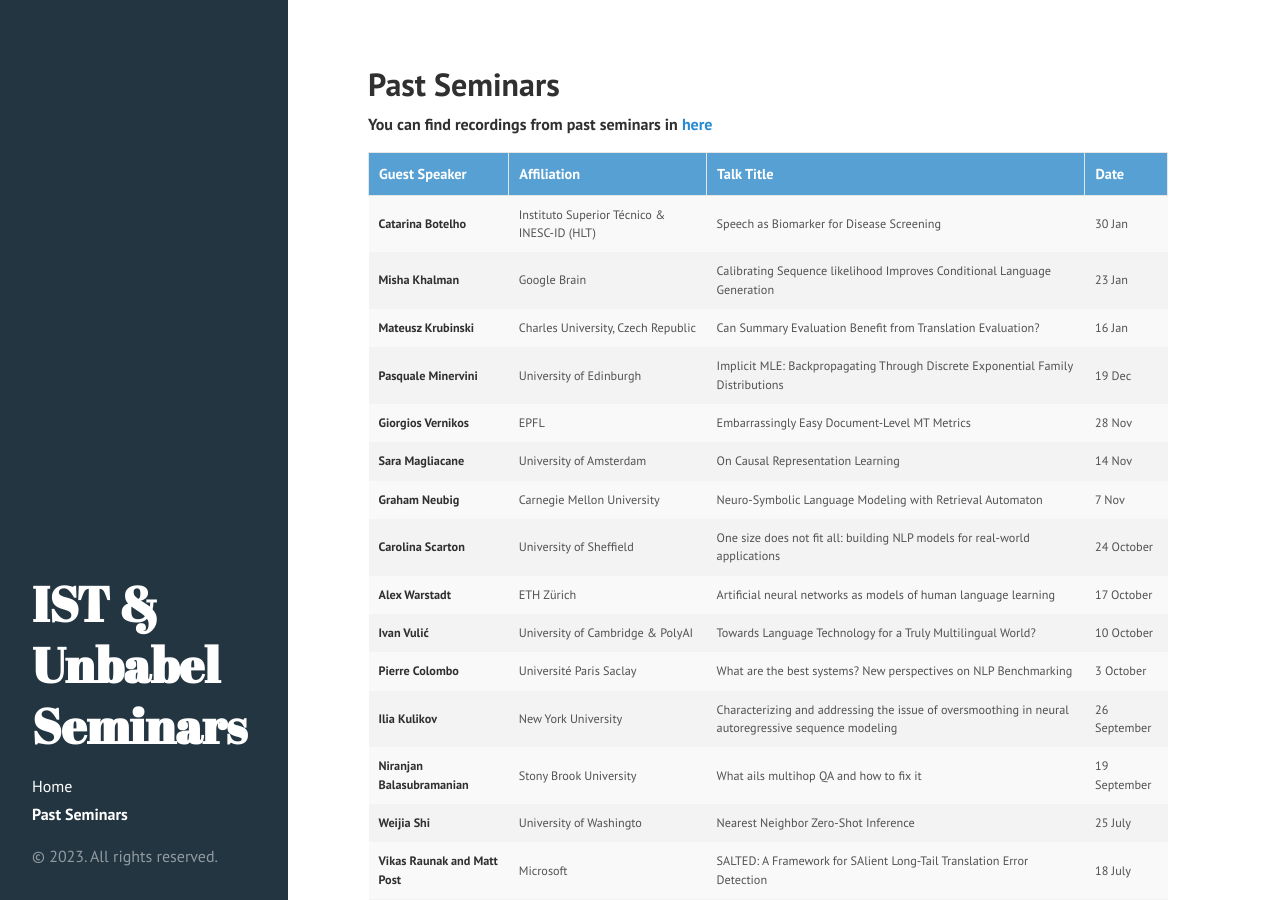
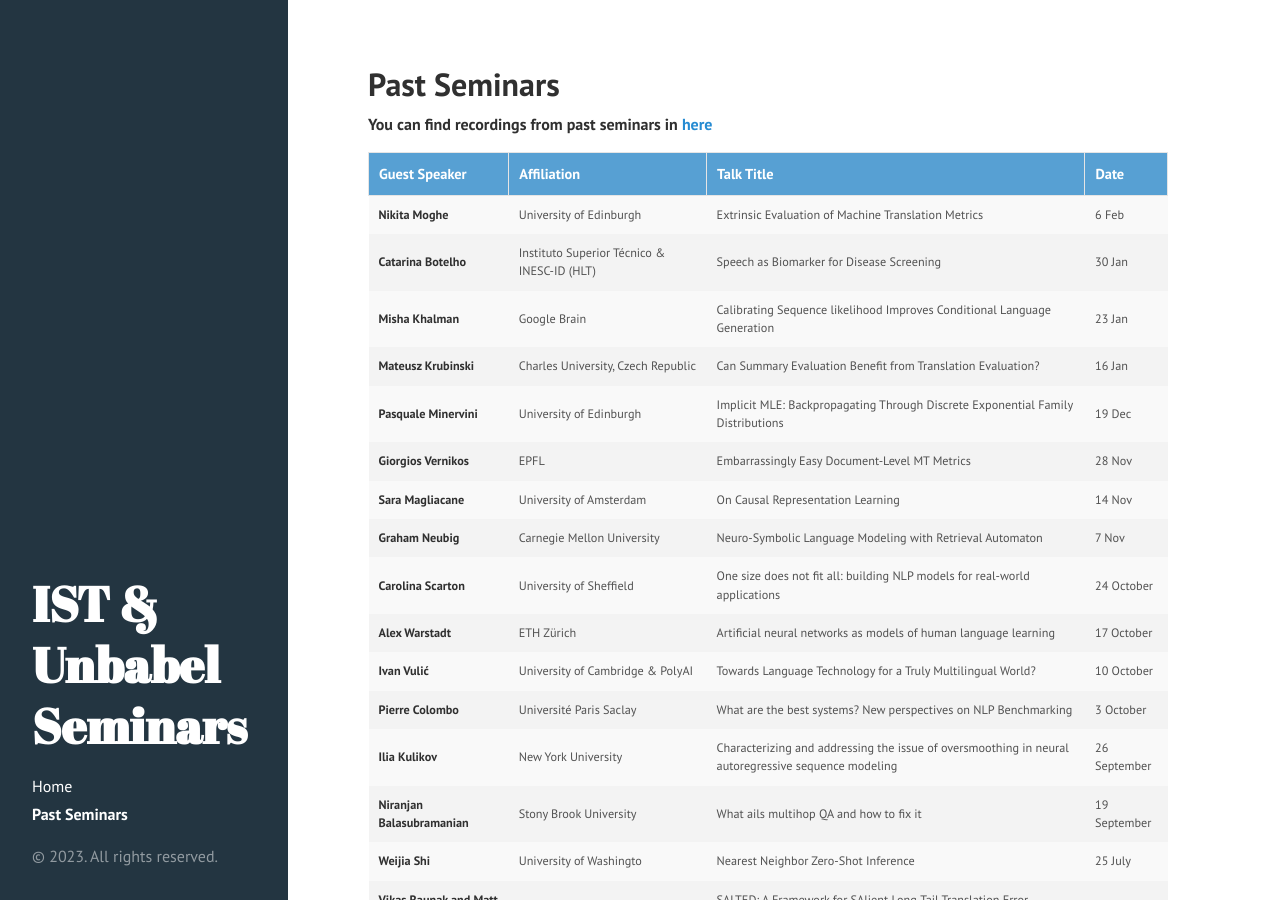
Before and after one commit to IST-Unbabel-Seminars/ist-unbabel-seminars.github.io, a Jekyll site: the page built from past_seminars.md, in a window 1280 px wide and 900 px high. Built offline with Jekyll 4.4.1, drawn with Linux system fonts in a browser that asks for light colours; Markdown is read by kramdown in place of the engine named in the settings.

Commit message:
Update past_seminars.md

```diff
--- a/past_seminars.md
+++ b/past_seminars.md
@@ -60,6 +60,12 @@ th, td {
         </tr>
     </thead>
     <tbody>
+	 <tr class="past-row">
+            <td><strong>Nikita Moghe</strong></td>
+            <td>University of Edinburgh</td>
+            <td>Extrinsic Evaluation of Machine Translation Metrics </td>
+            <td>6 Feb</td>
+        </tr>
 	 <tr class="past-row">
             <td><strong>Catarina Botelho</strong></td>
             <td>Instituto Superior Técnico & INESC-ID (HLT)</td>
```
